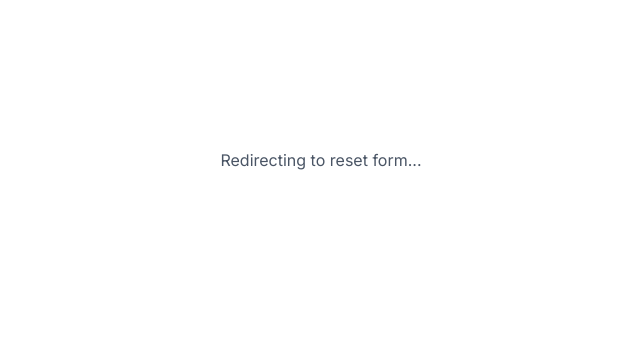
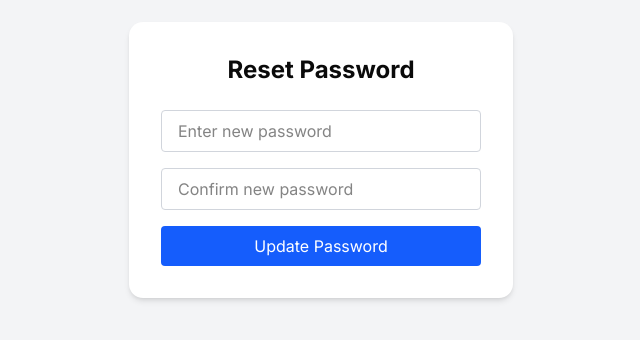
Before and after one commit to Aditya-2025198/ats-hrms, a Next.js app: page /reset-password in a window 1280 px wide. Before the commit this address had no page. Shown: the part 240-580 px from the top of the page, without its empty margins (319-959 px from the left). Built offline with nearby package versions, Linux system fonts and the light colour scheme; no server answers.

Commit message:
Update page.tsx

```diff
--- a/src/app/reset-password/page.tsx
+++ b/src/app/reset-password/page.tsx
@@ -1,31 +1,85 @@
-// app/reset-password/page.tsx
+// /app/reset-page/page.tsx
 "use client";
 
-import { useEffect } from "react";
-import { useRouter, useSearchParams } from "next/navigation";
+import { useState } from "react";
+// Import the client from your new utility file
+import { createClient } from "@/lib/supabaseClient";
+import { useRouter } from "next/navigation";
 
-export const dynamic = "force-dynamic";
+// Consider adding password confirmation for better UX
+export default function ResetPasswordPage() {
+  const [password, setPassword] = useState("");
+  const [confirmPassword, setConfirmPassword] = useState("");
+  const [message, setMessage] = useState("");
+  const [error, setError] = useState("");
+  const router = useRouter();
 
-export default function ResetPasswordRedirect() {
-  const router = useRouter();
-  const searchParams = useSearchParams();
+  const handleResetPassword = async (e: React.FormEvent) => {
+    e.preventDefault();
+    setError("");
+    setMessage("");
 
-  useEffect(() => {
-    const access_token = searchParams.get("access_token");
-    const refresh_token = searchParams.get("refresh_token");
+    // --- Added validation check ---
+    if (password !== confirmPassword) {
+      setError("Passwords do not match. Please try again.");
+      return;
+    }
+    // ----------------------------
 
-    if (access_token && refresh_token) {
-      router.replace(
-        `/reset-form?access_token=${access_token}&refresh_token=${refresh_token}`
-      );
+    // Note: createClient here is the browser client
+    const supabase = createClient();
+
+    // supabase.auth.updateUser only works if a user session is active.
+    // The session should be created by a separate Route Handler (see below)
+    // after the user clicks the email link.
+    const { data, error } = await supabase.auth.updateUser({
+      password,
+    });
+
+    if (error) {
+      // The error message for a missing session is often "Auth session missing!"
+      // or similar, which is why the token exchange handler is important.
+      setError(error.message);
     } else {
-      router.replace("/reset-form?error=missing-tokens");
+      setMessage("Password updated successfully! Redirecting to login...");
+      setPassword("");
+      setConfirmPassword("");
+      setTimeout(() => router.push("/login"), 2000);
     }
-  }, [router, searchParams]);
+  };
 
   return (
-    <div className="flex min-h-screen items-center justify-center">
-      <p className="text-gray-600">Redirecting to reset form...</p>
+    <div className="min-h-screen flex items-center justify-center bg-gray-100">
+      <div className="bg-white p-8 rounded-xl shadow-md w-96">
+        <h2 className="text-2xl font-bold mb-6 text-center">Reset Password</h2>
+        {error && <p className="text-red-500 text-sm mb-4">{error}</p>}
+        {message && <p className="text-green-600 text-sm mb-4">{message}</p>}
+
+        <form onSubmit={handleResetPassword} className="space-y-4">
+          <input
+            type="password"
+            placeholder="Enter new password"
+            value={password}
+            onChange={(e) => setPassword(e.target.value)}
+            className="w-full px-4 py-2 border border-gray-300 rounded focus:outline-none focus:ring-2 focus:ring-blue-500"
+            required
+          />
+          <input
+            type="password"
+            placeholder="Confirm new password"
+            value={confirmPassword}
+            onChange={(e) => setConfirmPassword(e.target.value)}
+            className="w-full px-4 py-2 border border-gray-300 rounded focus:outline-none focus:ring-2 focus:ring-blue-500"
+            required
+          />
+          <button
+            type="submit"
+            className="w-full bg-blue-600 text-white py-2 rounded hover:bg-blue-700 transition duration-200"
+          >
+            Update Password
+          </button>
+        </form>
+      </div>
     </div>
   );
 }
```
